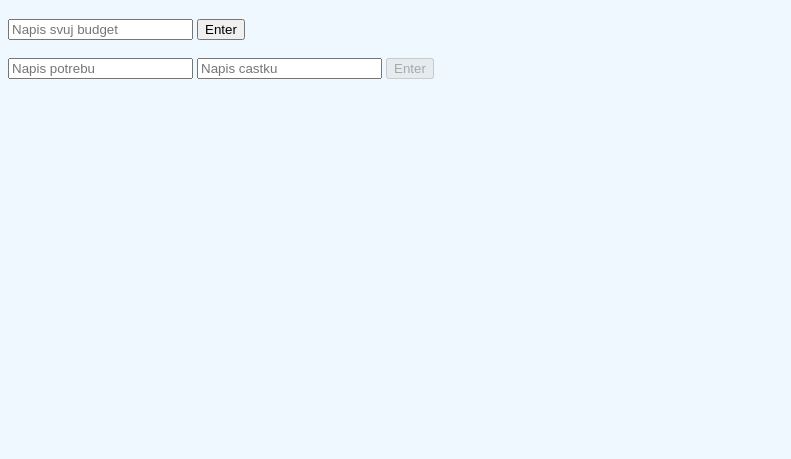
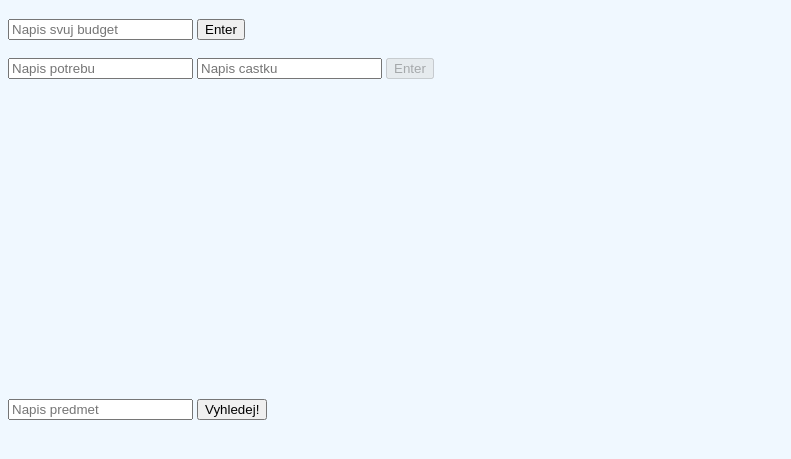
Before and after one commit to Tiputo/MonthlyWise, a plain HTML site: page index.html in a window 1280 px wide. Shown: the part 61-520 px from the top of the page, without its empty margins (0-791 px from the left). Drawn offline with Linux system fonts and the light colour scheme.

Commit message:
Added input for searching in index.html

```diff
--- a/index.html
+++ b/index.html
@@ -25,10 +25,13 @@
     <div class="card">
     <div class="remaining"></div>
     </div>
-<div class="comparePrice">
+<div class="priceSearch">
+    <form class="submitSearch">
+        <input type="text" placeholder="Napis predmet" class="submitInput">
+        <button class="searchSubmit" type="submit">Vyhledej!</button>
+    </form>
 </div>
-
-    <script src="script.js"></script>
+    <script type="module" src="script.js"></script>
 </body>
 
 </html>
--- a/script.js
+++ b/script.js
@@ -5,7 +5,6 @@ az dodelany, tak to udelat prehledneji ten kod
 CSS
 - symboly povoleny do inputu
 - search engine, kde muzu vyhledat produkt, rozkliknout si, co chci a pridat to do potreby
-
 */
 
 const myBudget = document.querySelector(".budgetSubmit");
@@ -78,3 +77,5 @@ function totalBudget(budget) {
 
   return { deductedTotalBudget, refundTotalBudget };
 }
+
+// ============ API FETCH
--- a/styles.css
+++ b/styles.css
@@ -7,3 +7,8 @@ h1 {
 color: #4676A9;
 text-align: center;
 }
+
+
+.priceSearch{
+  margin-top: 20rem;
+}
```
